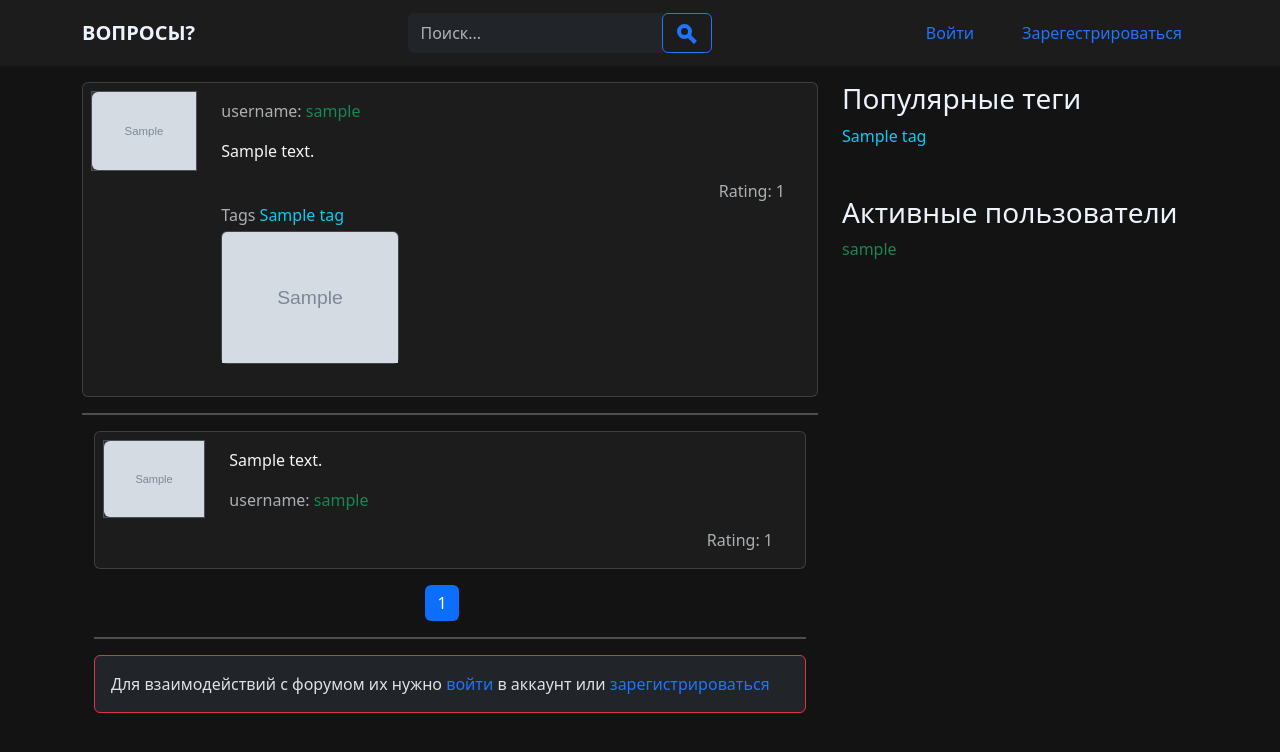
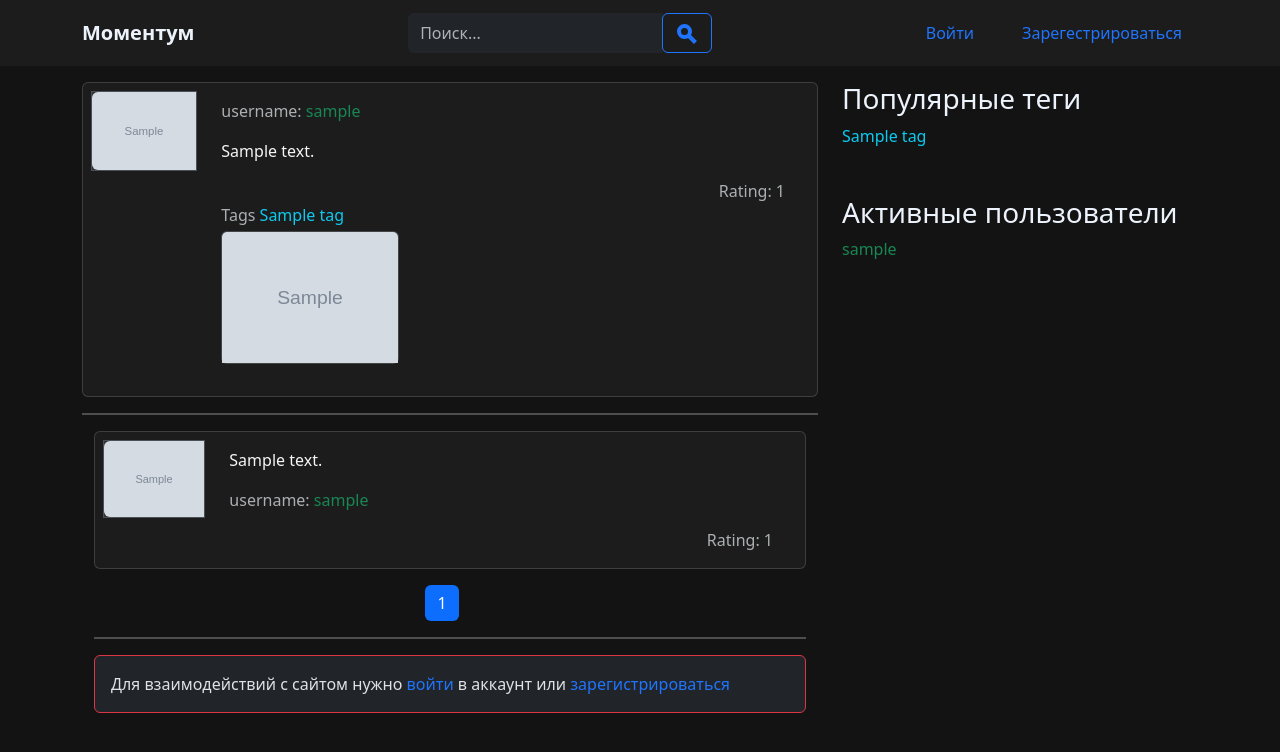
Before and after one commit to goriiin/5sem, a Django app: page /question/1/ in a window 1280 px wide. Shown: the top 752 px of the page. Run offline with Django 5.2, Linux system fonts and the light colour scheme; tables that the repository leaves empty hold one stand-in row (values such as "Sample post"); grey boxes marked "Sample" are stand-in pictures; parts of the project's set-up code (start-up, migrations or seed data) failed here and were passed over; some libraries are stand-ins or nearby versions.

Commit message:
fix docs

```diff
--- a/momentum/back/models.py
+++ b/momentum/back/models.py
@@ -54,7 +54,7 @@ class ProfileManager(models.Manager):
 
 class Profile(models.Model):
     updated_time = models.DateTimeField(auto_now=True)
-    avatar_path = models.ImageField(upload_to='images', default='default.jpg')
+    avatar_path = models.ImageField(upload_to='images', default='default3.jpg')
     answers_count = models.PositiveIntegerField(default=0)
 
     user = models.OneToOneField(User, on_delete=models.CASCADE)
--- a/momentum/back/views.py
+++ b/momentum/back/views.py
@@ -243,7 +243,11 @@ def followers_list(request, username=None):
     context = {
         'profile_user': profile_user,
         'followers': followers,
+        'pop_tags': model_manager.get_popular_tags(),
+        'pop_users': model_manager.get_popular_users(),
     }
+
+
 
     return render(request, 'followers_list.html', context)
 
@@ -256,7 +260,10 @@ def following_list(request, username):
     context = {
         'profile_user': profile_user,
         'following': following,
+        'pop_tags': model_manager.get_popular_tags(),
+        'pop_users': model_manager.get_popular_users(),
     }
+
 
     return render(request, 'following_list.html', context)
 
--- a/momentum/docs/my_uml.py
+++ b/momentum/docs/my_uml.py
@@ -213,7 +213,6 @@ alt Пользователь не аутентифицирован
     Backend -> Browser: Перенаправление обратно в профиль
 end
 
-Browser -> Backend: Повторный запрос "Подписаться"
 Backend -> Database: Проверить наличие подписки
 Database --> Backend: Подписка отсутствует
 Backend -> Database: Создание подписки
--- a/momentum/templates/layouts/base.html
+++ b/momentum/templates/layouts/base.html
@@ -3,7 +3,7 @@
 <html lang="en" data-bs-theme="dark">
 <head>
     <meta charset="UTF-8">
-    <title>ASK_Koshenkov</title>
+    <title>моментум</title>
     <link rel="stylesheet" href="{% static 'bootstrap-5.3.3-dist/css/bootstrap.css' %}">
     <link rel="shortcut icon" href='{% static "img/terminal_black_24dp.svg" %}'/>
     <link rel="stylesheet" href="{% static 'css/style.css' %}">
--- a/momentum/templates/layouts/unsigned_nav.html
+++ b/momentum/templates/layouts/unsigned_nav.html
@@ -2,7 +2,7 @@
 <nav class="navbar nav-color">
         <div class="container-sm-fluid container-lg">
             <a class="navbar-brand fw-bold white nav-brand-hover" href="{% url 'index' %}">
-                ВОПРОСЫ?
+                Моментум
             </a>
             <form class="d-flex" role="search" action="{% url 'search' %}" method="get">
             <div class="input-group">
--- a/momentum/templates/profile.html
+++ b/momentum/templates/profile.html
@@ -14,7 +14,7 @@
             <img src="{{ profile_user.avatar_path.url }}" class="img-fluid rounded-start" alt="..."
                  style="max-height: 200px; object-fit: cover;">
             <br>
-            <p><strong>С нами с:</strong> {{ profile_user.user.date_joined|date:"j E Y" }}</p>
+            <p><strong>Зарегистрирован:</strong> {{ profile_user.user.date_joined|date:"j E Y" }}</p>
 
             {% if request.user == profile_user.user %}
                 <a href="{% url 'settings' %}">К настройкам профиля</a>
--- a/momentum/templates/question.html
+++ b/momentum/templates/question.html
@@ -90,7 +90,7 @@
             {% else %}
                 <div class="card border-danger mb-3">
                     <div class="card-body">
-                        Для взаимодействий с форумом их нужно <a href="{% url 'login' %}">войти</a> в аккаунт
+                        Для взаимодействий с сайтом нужно <a href="{% url 'login' %}">войти</a> в аккаунт
                         или <a href="{% url 'signup' %}"> зарегистрироваться</a>
                     </div>
                 </div>
```
Also changed, not shown: momentum/uploads/default.jpg (deleted), 7 other files.
